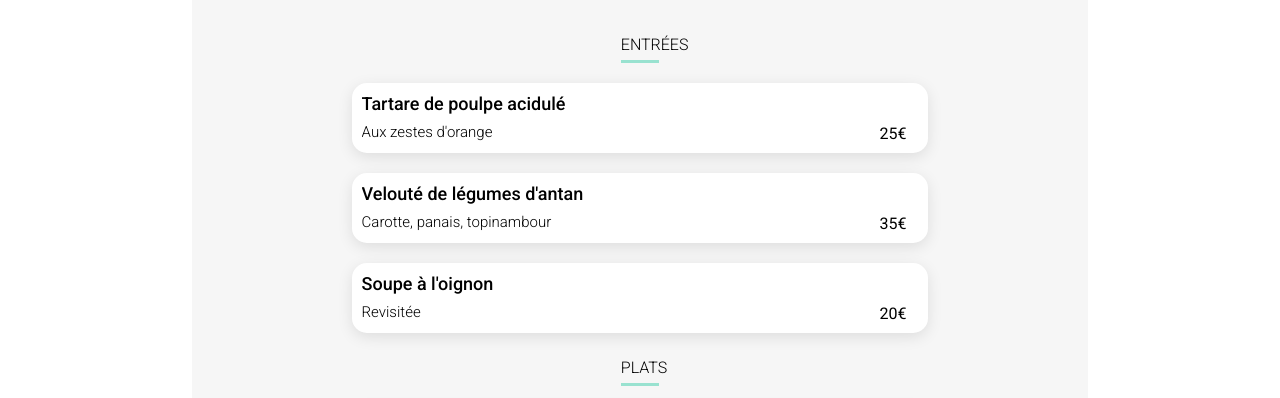
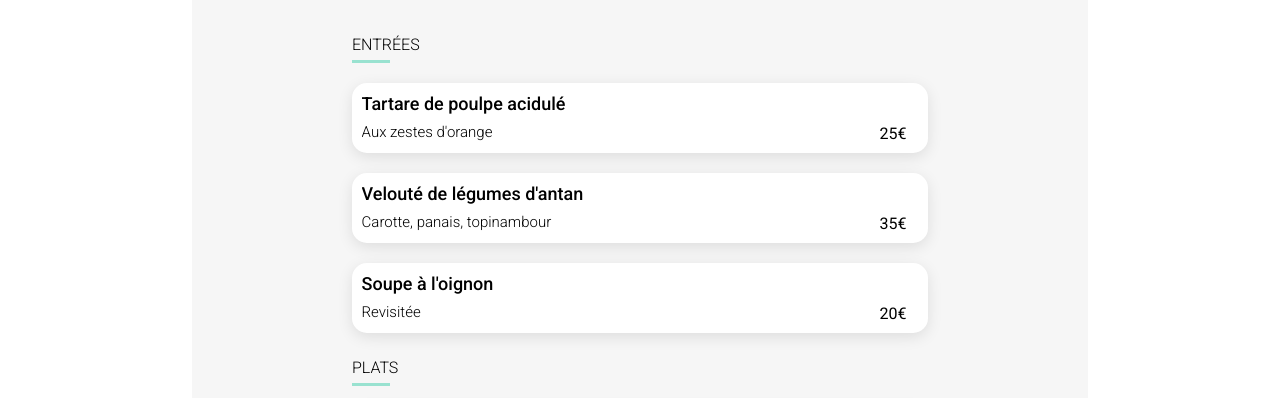
Before and after one commit to mhdgri/ohmyfood, a website: page restaurants/a-la-française.html in a window 1280 px wide. Shown: the part 554-952 px from the top of the page. Drawn offline with Linux system fonts and the light colour scheme; a web font is replaced by a local one.

Commit message:
Ajustement de la position des titres entrées, plats et desserts des menus

```diff
--- a/sass/pages/_menu.scss
+++ b/sass/pages/_menu.scss
@@ -34,7 +34,8 @@ body {
 }
 
 .menu {
-    @include flex-column;
+    display: flex;
+    flex-direction: column;
     padding: 10px 5%;
     row-gap: 20px;
     width: 90%;
```
Also changed, not shown: sass/styles.css, 1 other file.
